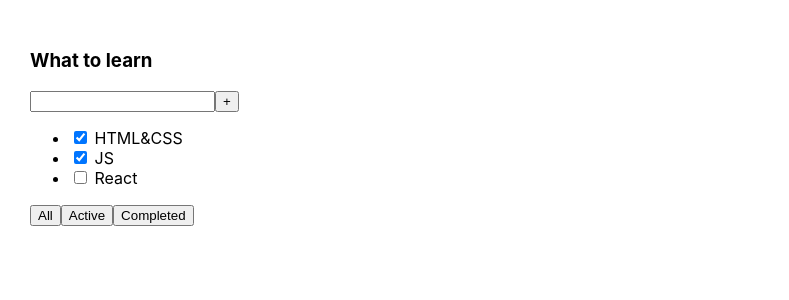
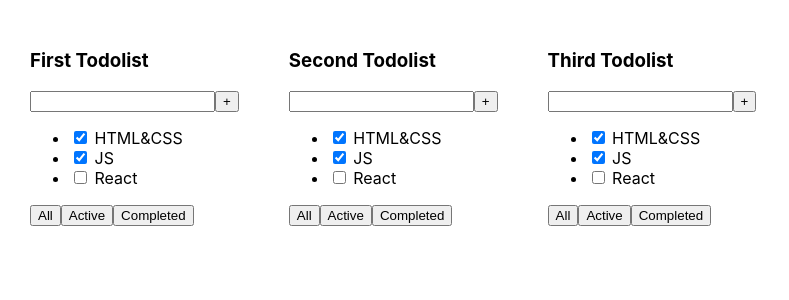
Before and after one commit to slice-0f-C0de/1-todolist, a React (Create React App) app: page / in a window 1280 px wide. Shown: the top 300 px of the page, without its empty margins (0-789 px from the left). Built offline with nearby package versions, Linux system fonts and the light colour scheme.

Commit message:
Todolists titles

```diff
--- a/src/App.tsx
+++ b/src/App.tsx
@@ -5,7 +5,9 @@ import {Todolist} from "./Todolist";
 function App() {
     return (
         <div className="App">
-            <Todolist/>
+            <Todolist title={'First Todolist'}/>
+            <Todolist title={'Second Todolist'}/>
+            <Todolist title={'Third Todolist'}/>
         </div>
     );
 }
--- a/src/Todolist.tsx
+++ b/src/Todolist.tsx
@@ -1,8 +1,12 @@
 import React from "react";
 
-export const Todolist = () => {
+type TitlesForTodolistsType = {
+    title: string
+}
+
+export const Todolist = (props: TitlesForTodolistsType) => {
     return <div>
-        <h3>What to learn</h3>
+        <h3>{props.title}</h3>
         <div>
             <input/>
             <button>+</button>
```
